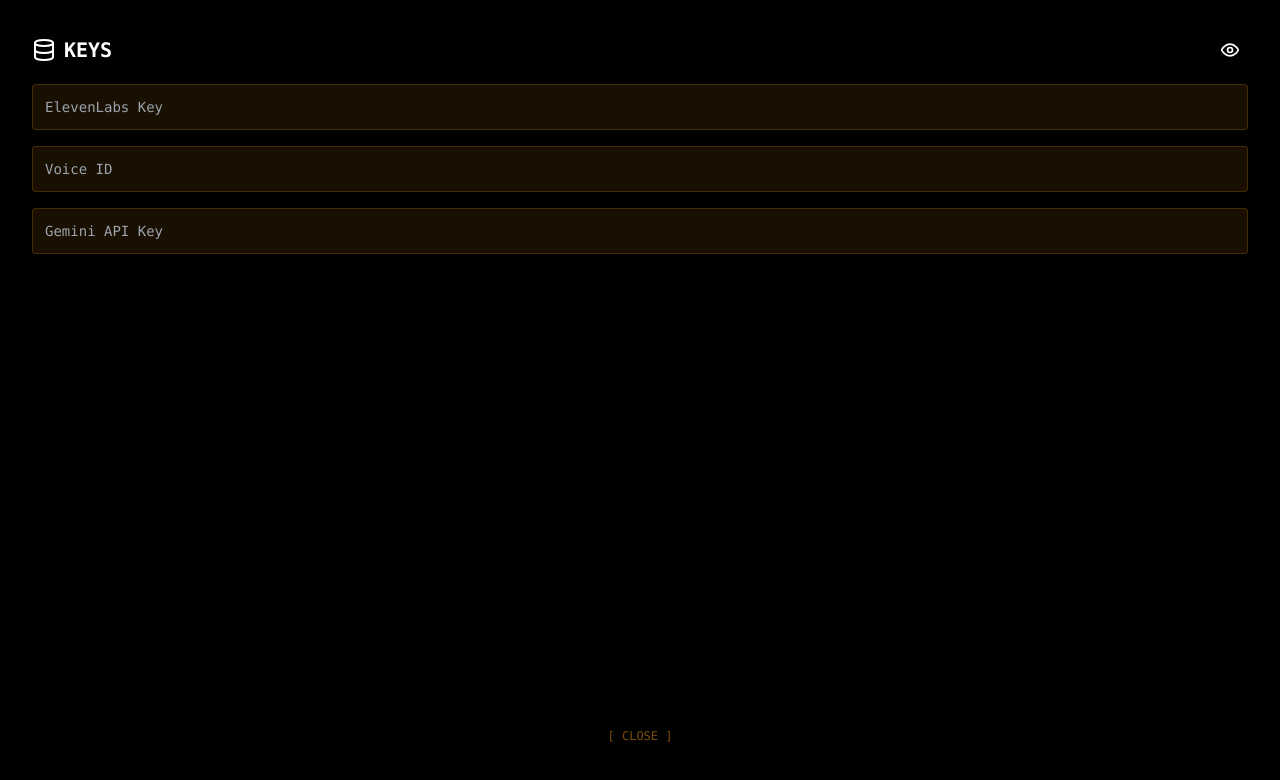
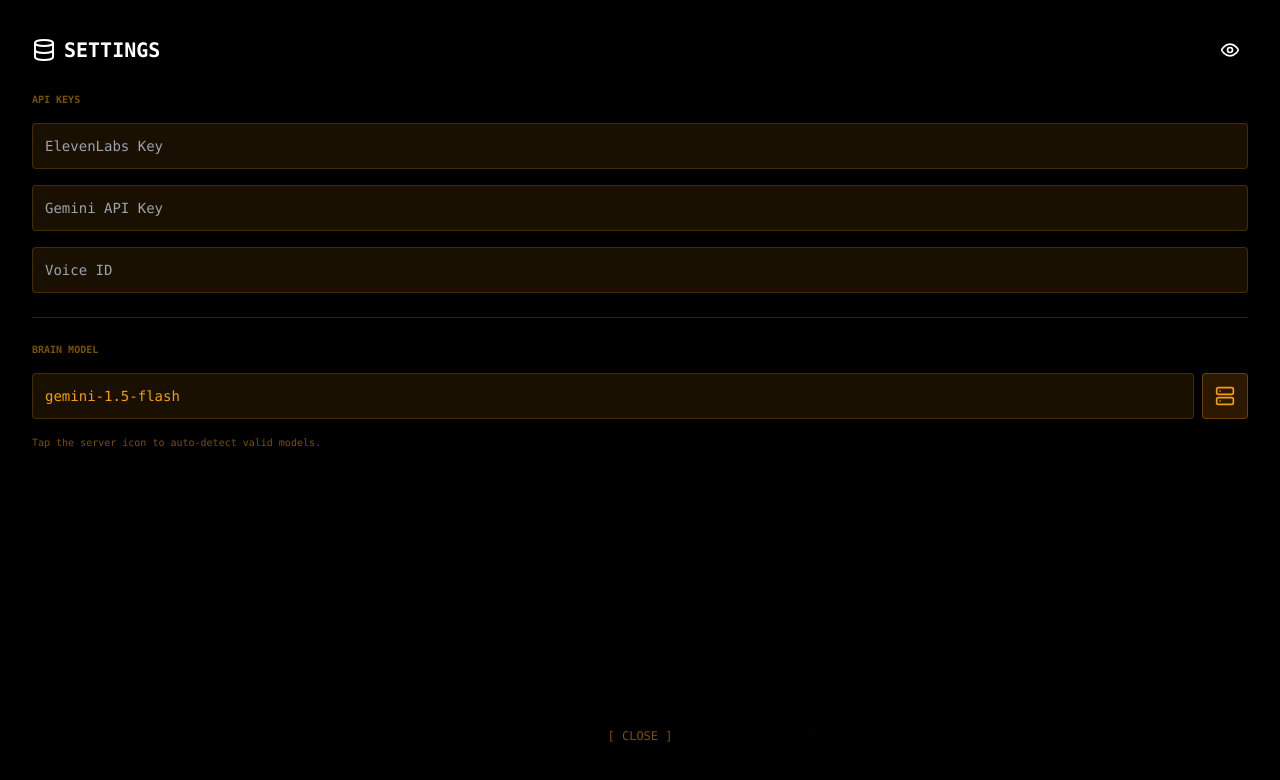
Before and after one commit to watersj101/waveOS, a React (Vite) app: page / in a window 1280 px wide. Both pictures are taken after a click on the button 1238 px from the left and 42 px from the top of the page. Shown: the top 780 px of the page. Built offline with nearby package versions, Linux system fonts and the light colour scheme.

Commit message:
Enhance WaveOS with model checking and admin features
Added functionality to check available models for the Gemini API and updated the model selection logic. Enhanced the admin panel with options for managing API keys and model settings.

```diff
--- a/src/App.jsx
+++ b/src/App.jsx
@@ -2,10 +2,10 @@ import React, { useState, useEffect, useRef } from 'react';
 import { motion, AnimatePresence } from 'framer-motion';
 import {
   Shield, Wifi, Cpu, Lock, Unlock, Activity,
-  Settings, Database, Mic, AlertTriangle, Radio, Terminal, Send, Eye, EyeOff, Scan
+  Settings, Database, Mic, AlertTriangle, Radio, Terminal, Send, Eye, EyeOff, Scan, Server
 } from 'lucide-react';
 
-// --- 1. PERSISTENCE (Phone Storage) ---
+// --- 1. PERSISTENCE ---
 const DB_NAME = "WaveOS_Core";
 const STORE_NAME = "AudioBuffer";
 const dbPromise = new Promise((resolve) => {
@@ -40,12 +40,44 @@ export default function WaveOS() {
   const [xiKey, setXiKey] = useState(() => localStorage.getItem("XI_KEY") || "");
   const [xiVoice, setXiVoice] = useState(() => localStorage.getItem("XI_VOICE") || "");
   const [geminiKey, setGeminiKey] = useState(() => localStorage.getItem("GEMINI_KEY") || "");
+  // Default to a safe fallback, but allow user override
+  const [modelName, setModelName] = useState(() => localStorage.getItem("GEMINI_MODEL") || "gemini-1.5-flash");
 
   const audioRef = useRef(new Audio());
 
-  // --- NFC READER (Sticker Logic) ---
+  // --- DIAGNOSTIC TOOL: LIST MODELS ---
+  const checkAvailableModels = async () => {
+    if (!geminiKey) return alert("Enter Gemini Key first");
+    setDialogue("Scanning Google API for available models...");
+    try {
+      const response = await fetch(`https://generativelanguage.googleapis.com/v1beta/models?key=${geminiKey}`);
+      const data = await response.json();
+
+      if (data.models) {
+        // Filter for 'generateContent' supported models
+        const validModels = data.models
+          .filter(m => m.supportedGenerationMethods.includes("generateContent"))
+          .map(m => m.name.replace("models/", ""));
+
+        alert("AVAILABLE MODELS:\n\n" + validModels.join("\n"));
+        // Auto-select the first 'flash' model found if current one is invalid
+        const bestMatch = validModels.find(m => m.includes("flash")) || validModels[0];
+        if(bestMatch) {
+            setModelName(bestMatch);
+            localStorage.setItem("GEMINI_MODEL", bestMatch);
+            setDialogue(`Model updated to: ${bestMatch}`);
+        }
+      } else {
+        alert("Error: " + JSON.stringify(data));
+      }
+    } catch (e) {
+      alert("Network Error: " + e.message);
+    }
+  };
+
+  // --- NFC READER ---
   const scanNFC = async () => {
-    if (!('NDEFReader' in window)) return alert("NFC not supported on this device.");
+    if (!('NDEFReader' in window)) return alert("NFC not supported.");
     setStatus("SCANNING");
     setDialogue("Approach Security Tag...");
     setIsScanning(true);
@@ -64,7 +96,7 @@ export default function WaveOS() {
     }
   };
 
-  // --- VOICE INPUT (Web Speech API) ---
+  // --- VOICE INPUT ---
   const startListening = () => {
     if (!('webkitSpeechRecognition' in window)) return alert("Voice input unavailable.");
     const recognition = new window.webkitSpeechRecognition();
@@ -76,7 +108,7 @@ export default function WaveOS() {
     recognition.onresult = (event) => {
       const transcript = event.results[0][0].transcript;
       setInput(transcript);
-      askFriday(transcript); // Send to brain
+      askFriday(transcript);
       setIsListening(false);
     };
     recognition.onerror = () => { setIsListening(false); setStatus("IDLE"); };
@@ -84,15 +116,14 @@ export default function WaveOS() {
     recognition.start();
   };
 
-  // --- THE BRAIN (DEBUG VERSION) ---
+  // --- THE BRAIN ---
   const askFriday = async (text) => {
     if (!geminiKey) return alert("Missing Gemini Key");
     setIsThinking(true);
     setStatus("THINKING");
 
     try {
-      // Using 'gemini-1.5-flash-latest' which is more stable
-      const response = await fetch(`https://generativelanguage.googleapis.com/v1beta/models/gemini-1.5-flash-latest:generateContent?key=${geminiKey}`, {
+      const response = await fetch(`https://generativelanguage.googleapis.com/v1beta/models/${modelName}:generateContent?key=${geminiKey}`, {
         method: 'POST',
         headers: { 'Content-Type': 'application/json' },
         body: JSON.stringify({
@@ -105,10 +136,8 @@ export default function WaveOS() {
 
       const data = await response.json();
 
-      // DEBUG: If Google sent an error, show it to the user
       if (data.error) {
-        console.error("Gemini Error:", data.error);
-        setDialogue(`API Error: ${data.error.message}`);
+        setDialogue(`Error: ${data.error.message}`);
         setStatus("WARN");
       } else {
         const reply = data.candidates?.[0]?.content?.parts?.[0]?.text;
@@ -116,13 +145,13 @@ export default function WaveOS() {
       }
 
     } catch (e) {
-      setDialogue(`Network Error: ${e.message}`);
+      setDialogue(`Net Error: ${e.message}`);
       setStatus("WARN");
     }
     setIsThinking(false);
   };
 
-  // --- THE VOICE (ElevenLabs) ---
+  // --- THE VOICE ---
   const speak = async (id, dynamicText = "") => {
     setStatus("SPEAKING");
     setDialogue(dynamicText || "Processing...");
@@ -142,10 +171,7 @@ export default function WaveOS() {
         audioRef.current.play();
         audioRef.current.onended = () => setStatus("IDLE");
       }
-    } catch (e) {
-      setStatus("WARN");
-      setDialogue("Audio System Failure.");
-    }
+    } catch (e) { setStatus("WARN"); setDialogue("Audio Module Failure."); }
   };
 
   return (
@@ -163,14 +189,26 @@ export default function WaveOS() {
 
       {/* ADMIN PANEL */}
       {showAdmin && (
-        <div className="absolute inset-0 z-50 bg-black/95 backdrop-blur-xl p-8 flex flex-col gap-4 animate-in slide-in-from-bottom duration-300">
-          <div className="flex justify-between items-center text-white">
-            <h2 className="text-xl font-bold flex items-center gap-2"><Database/> KEYS</h2>
+        <div className="absolute inset-0 z-50 bg-black/95 backdrop-blur-xl p-8 flex flex-col gap-4 animate-in slide-in-from-bottom duration-300 overflow-y-auto">
+          <div className="flex justify-between items-center text-white mb-2">
+            <h2 className="text-xl font-bold flex items-center gap-2"><Database/> SETTINGS</h2>
             <button onClick={() => setShowKeys(!showKeys)} className="p-2 hover:text-amber-500">{showKeys ? <EyeOff className="w-5 h-5" /> : <Eye className="w-5 h-5" />}</button>
           </div>
+
+          <label className="text-[10px] uppercase opacity-50 font-bold">API KEYS</label>
           <input type={showKeys ? "text" : "password"} value={xiKey} onChange={(e) => { setXiKey(e.target.value); localStorage.setItem("XI_KEY", e.target.value); }} className="w-full bg-amber-500/10 border border-amber-500/20 p-3 rounded text-sm outline-none font-mono" placeholder="ElevenLabs Key" />
+          <input type={showKeys ? "text" : "password"} value={geminiKey} onChange={(e) => { setGeminiKey(e.target.value); localStorage.setItem("GEMINI_KEY", e.target.value); }} className="w-full bg-amber-500/10 border border-amber-500/20 p-3 rounded text-sm outline-none font-mono" placeholder="Gemini API Key" />
           <input type={showKeys ? "text" : "password"} value={xiVoice} onChange={(e) => { setXiVoice(e.target.value); localStorage.setItem("XI_VOICE", e.target.value); }} className="w-full bg-amber-500/10 border border-amber-500/20 p-3 rounded text-sm outline-none font-mono" placeholder="Voice ID" />
-          <input type={showKeys ? "text" : "password"} value={geminiKey} onChange={(e) => { setGeminiKey(e.target.value); localStorage.setItem("GEMINI_KEY", e.target.value); }} className="w-full bg-amber-500/10 border border-amber-500/20 p-3 rounded text-sm outline-none font-mono" placeholder="Gemini API Key" />
+
+          <div className="h-px bg-amber-500/20 my-2"></div>
+
+          <label className="text-[10px] uppercase opacity-50 font-bold">BRAIN MODEL</label>
+          <div className="flex gap-2">
+            <input type="text" value={modelName} onChange={(e) => { setModelName(e.target.value); localStorage.setItem("GEMINI_MODEL", e.target.value); }} className="flex-1 bg-amber-500/10 border border-amber-500/20 p-3 rounded text-sm outline-none font-mono" placeholder="gemini-1.5-flash" />
+            <button onClick={checkAvailableModels} className="bg-amber-600/20 border border-amber-500/30 p-3 rounded text-amber-500"><Server className="w-5 h-5"/></button>
+          </div>
+          <p className="text-[10px] opacity-50">Tap the server icon to auto-detect valid models.</p>
+
           <button onClick={() => setShowAdmin(false)} className="mt-auto py-6 text-xs uppercase opacity-50">[ CLOSE ]</button>
         </div>
       )}
```
